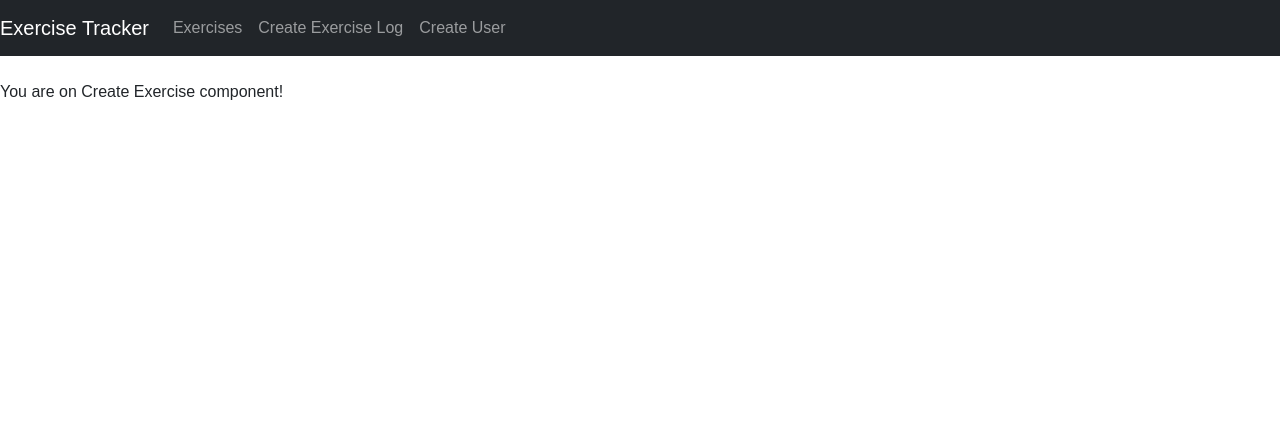
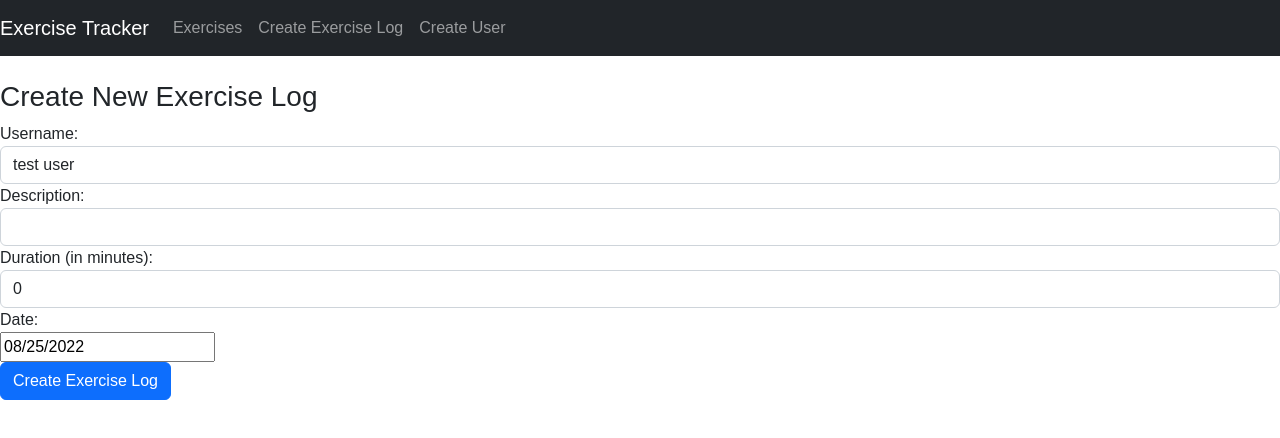
Before and after one commit to Huso-16/mern-exercise-tracker, a React (Create React App) app in the folder mern-exercise-tracker/: page /create in a window 1280 px wide. Shown: the top 438 px of the page. Built offline with nearby package versions, Linux system fonts and the light colour scheme.

Commit message:
Add create erercise log form

```diff
--- a/mern-exercise-tracker/package.json
+++ b/mern-exercise-tracker/package.json
@@ -27,6 +27,7 @@
     "eslint-config-google": "^0.14.0",
     "eslint-plugin-react": "^7.30.1",
     "nodemon": "^2.0.19",
+    "react-datepicker": "^4.8.0",
     "react-router-dom": "^6.3.0"
   }
 }
--- a/mern-exercise-tracker/src/components/create-exercise.component.js
+++ b/mern-exercise-tracker/src/components/create-exercise.component.js
@@ -1,4 +1,6 @@
 import React from 'react';
+import DatePicker from 'react-datepicker';
+import 'react-datepicker/dist/react-datepicker.css';
 
 /**
  * Component to Add exercise
@@ -10,6 +12,8 @@ export default class CreateExercise extends React.Component {
    */
   constructor(props) {
     super(props);
+
+    this.usernameRef = React.createRef();
 
     // binding methods
     this.onChangeUsername = this.onChangeUsername.bind(this);
@@ -97,7 +101,53 @@ export default class CreateExercise extends React.Component {
   render() {
     return (
       <div>
-        <p>You are on Create Exercise component!</p>
+        <h3>Create New Exercise Log</h3>
+        <form onSubmit={this.onSubmit}>
+          <div className='form-group'>
+            <label>Username: </label>
+            <select ref={this.usernameRef}
+              required
+              className='form-control'
+              value={this.state.username}
+              onChange={this.onChangeUsername}>
+              {
+                this.state.users.map((user) => {
+                  return <option key={user} value={user}> {user} </option>;
+                })
+              }
+            </select>
+          </div>
+          <div className='form-group'>
+            <label>Description: </label>
+            <input type='text'
+              required
+              className='form-control'
+              value={this.state.description}
+              onChange={this.onChangeDescription} />
+          </div>
+          <div className='form-group'>
+            <label>Duration (in minutes): </label>
+            <input type='text' required
+              className='form-control'
+              value={this.state.duration}
+              onChange={this.onChangeDuration} />
+          </div>
+          <div className='form-group'>
+            <label>Date: </label>
+            <div>
+              <DatePicker
+                selected={this.state.date}
+                onChange={this.onChangeDate}
+              />
+            </div>
+          </div>
+
+          <div className='form-group'>
+            <input type="submit"
+              className='btn btn-primary'
+              value="Create Exercise Log" />
+          </div>
+        </form>
       </div>
     );
   }
```
Also changed, not shown: 1 other file (tests, documents, lock files or other folders).
